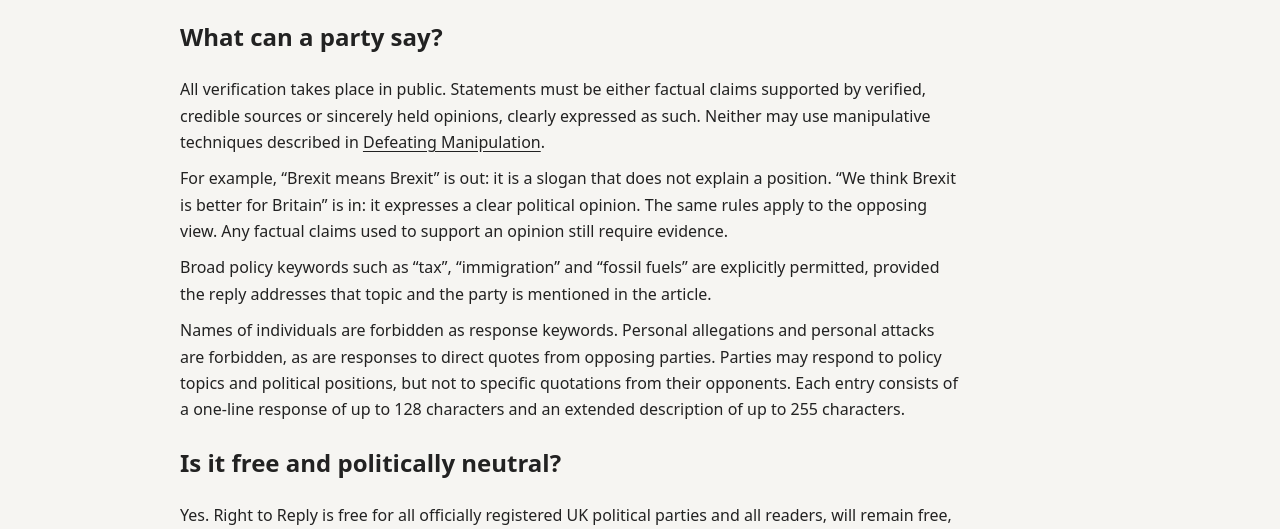
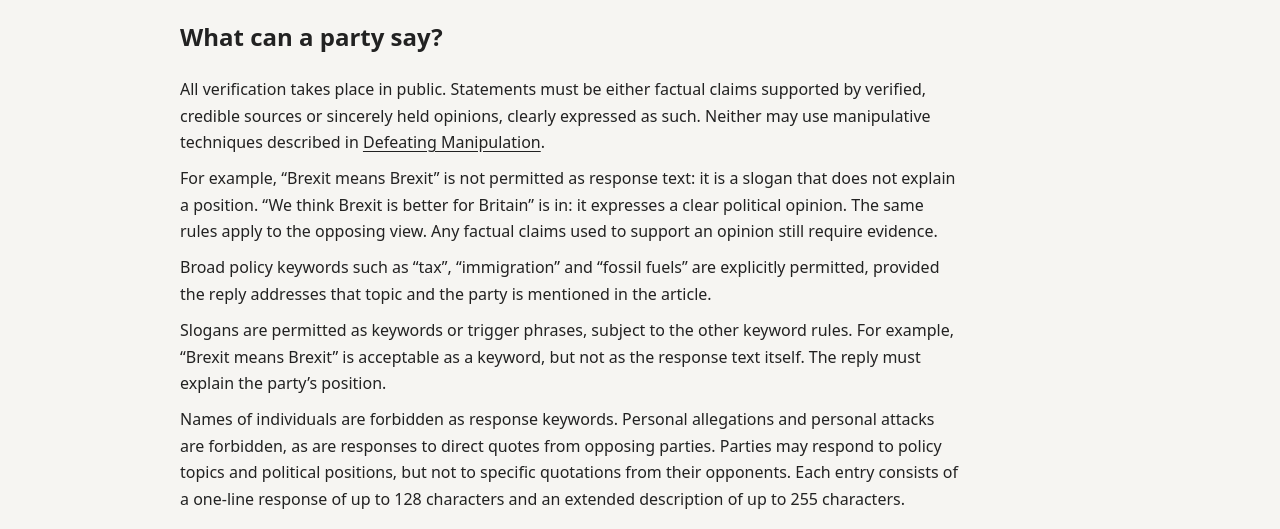
Before and after one commit to mikemayne/right-to-reply-test, a plain HTML site: page faq.html in a window 1280 px wide. Shown: the part 267-796 px from the top of the page. Drawn offline with Linux system fonts and the light colour scheme.

Commit message:
Clarify slogans are allowed as trigger keywords

```diff
--- a/faq.html
+++ b/faq.html
@@ -19,8 +19,9 @@
 
 <h2>What can a party say?</h2>
 <p>All verification takes place in public. Statements must be either factual claims supported by verified, credible sources or sincerely held opinions, clearly expressed as such. Neither may use manipulative techniques described in <a href="https://mikemayne.github.io/defeating-manipulation/">Defeating Manipulation</a>.</p>
-<p>For example, “Brexit means Brexit” is out: it is a slogan that does not explain a position. “We think Brexit is better for Britain” is in: it expresses a clear political opinion. The same rules apply to the opposing view. Any factual claims used to support an opinion still require evidence.</p>
+<p>For example, “Brexit means Brexit” is not permitted as response text: it is a slogan that does not explain a position. “We think Brexit is better for Britain” is in: it expresses a clear political opinion. The same rules apply to the opposing view. Any factual claims used to support an opinion still require evidence.</p>
 <p>Broad policy keywords such as “tax”, “immigration” and “fossil fuels” are explicitly permitted, provided the reply addresses that topic and the party is mentioned in the article.</p>
+<p>Slogans are permitted as keywords or trigger phrases, subject to the other keyword rules. For example, “Brexit means Brexit” is acceptable as a keyword, but not as the response text itself. The reply must explain the party’s position.</p>
 <p>Names of individuals are forbidden as response keywords. Personal allegations and personal attacks are forbidden, as are responses to direct quotes from opposing parties. Parties may respond to policy topics and political positions, but not to specific quotations from their opponents. Each entry consists of a one-line response of up to 128 characters and an extended description of up to 255 characters.</p>
 
 <h2>Is it free and politically neutral?</h2>
```
